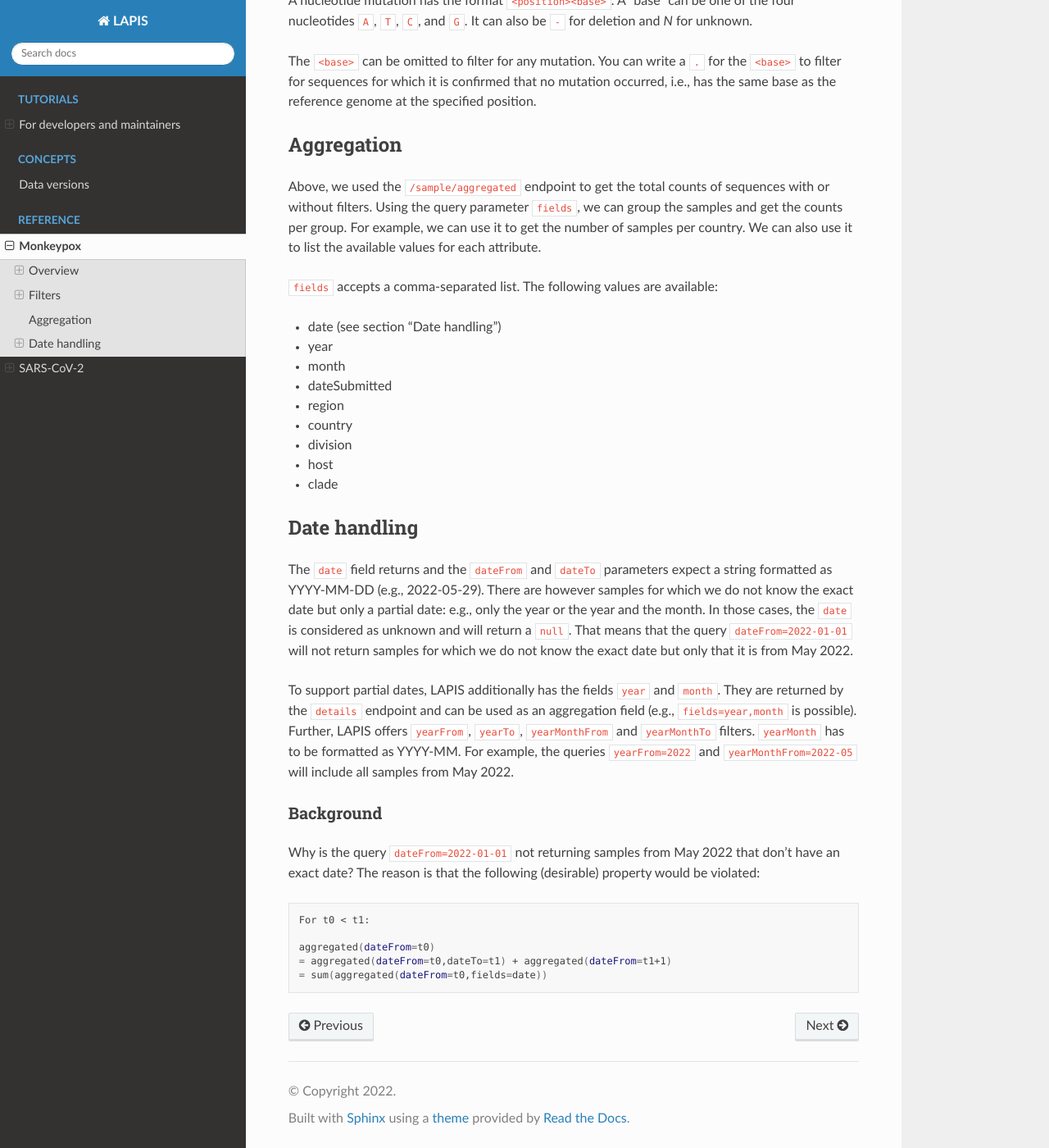
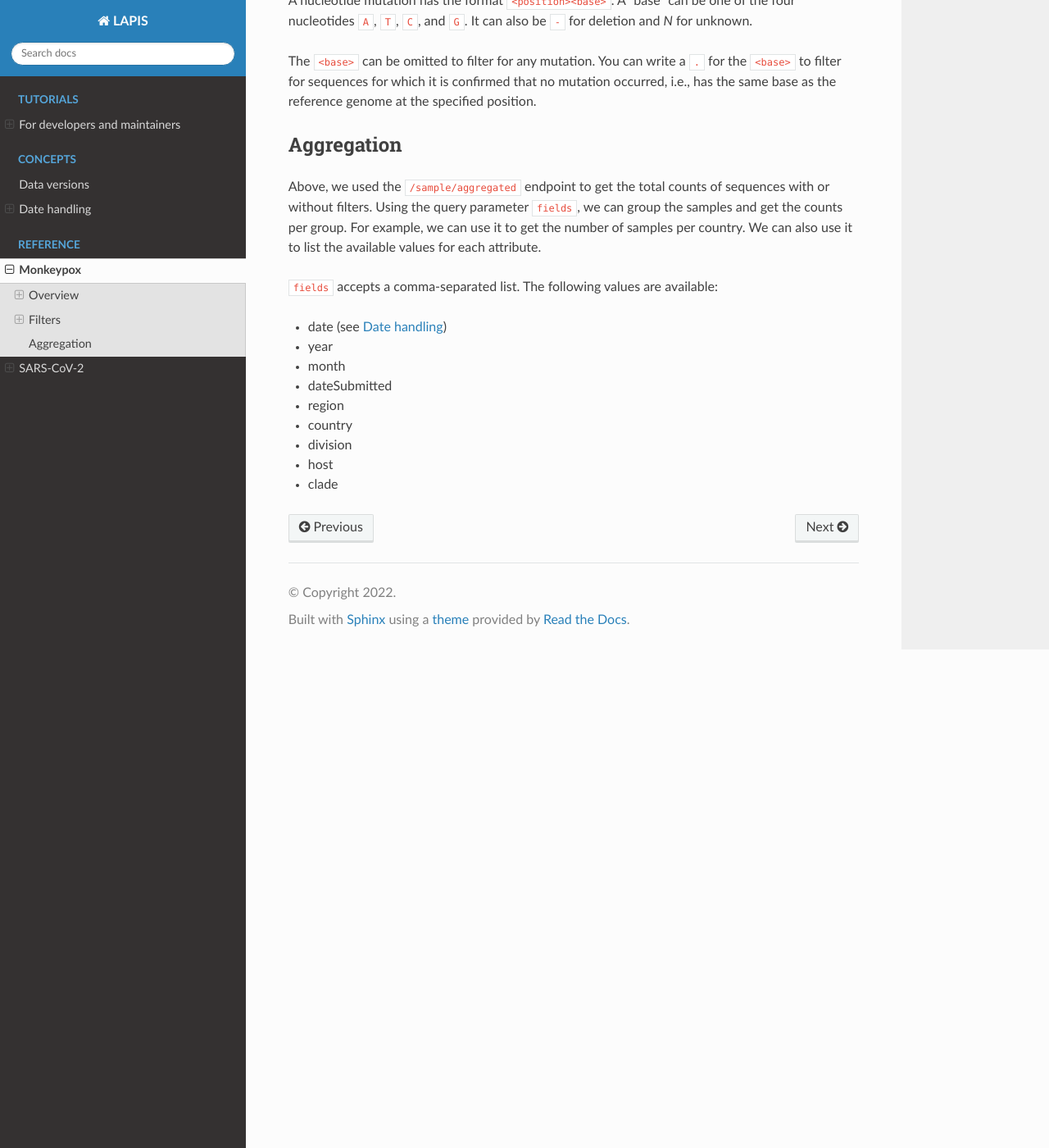
Before and after one commit to GenSpectrum/LAPIS, a Sphinx documentation site: the page built from docs/source/reference/monkeypox.rst, in a window 1280 px wide and 1400 px high, scrolled down 2161 px. Shown: the whole window at 82% size. Built offline with Sphinx 7.4.7 and the Read the Docs theme 2.0.0, drawn with Linux system fonts in a browser that asks for light colours; some of the changed text lies outside the part shown.

Commit message:
docs: move date handling to a separate page

```diff
--- a/docs/source/index.rst
+++ b/docs/source/index.rst
@@ -29,6 +29,7 @@ If you are hosting an own public instance and would like it to be added to the l
    :maxdepth: 5
 
    concepts/data_versions.rst
+   concepts/date_handling.rst
 
 .. toctree::
    :caption: Reference
--- a/docs/source/reference/monkeypox.rst
+++ b/docs/source/reference/monkeypox.rst
@@ -59,7 +59,7 @@ We can adapt the query to filter to only samples of interest. The syntax for add
 
 All **sample** endpoints can be filtered by the following attributes:
 
-- dateFrom (see section "Date handling")
+- dateFrom (see :ref:`dateHandling`)
 - dateTo
 - yearFrom
 - yearTo
@@ -99,7 +99,7 @@ Above, we used the ``/sample/aggregated`` endpoint to get the total counts of se
 
 ``fields`` accepts a comma-separated list. The following values are available:
 
-- date (see section "Date handling")
+- date (see :ref:`dateHandling`)
 - year
 - month
 - dateSubmitted
@@ -110,26 +110,5 @@ Above, we used the ``/sample/aggregated`` endpoint to get the total counts of se
 - clade
 
 
-Date handling
--------------
-
-The ``date`` field returns and the ``dateFrom`` and ``dateTo`` parameters expect a string formatted as YYYY-MM-DD (e.g., 2022-05-29). There are however samples for which we do not know the exact date but only a partial date: e.g., only the year or the year and the month. In those cases, the ``date`` is considered as unknown and will return a ``null``. That means that the query ``dateFrom=2022-01-01`` will not return samples for which we do not know the exact date but only that it is from May 2022.
-
-To support partial dates, LAPIS additionally has the fields ``year`` and ``month``. They are returned by the ``details`` endpoint and can be used as an aggregation field (e.g., ``fields=year,month`` is possible). Further, LAPIS offers ``yearFrom``, ``yearTo``, ``yearMonthFrom`` and ``yearMonthTo`` filters. ``yearMonth`` has to be formatted as YYYY-MM. For example, the queries ``yearFrom=2022`` and ``yearMonthFrom=2022-05`` will include all samples from May 2022.
-
-
-Background
-~~~~~~~~~~
-
-Why is the query ``dateFrom=2022-01-01`` not returning samples from May 2022 that don't have an exact date? The reason is that the following (desirable) property would be violated:
-
-.. code-block:: bash
-
-    For t0 < t1:
-
-    aggregated(dateFrom=t0)
-    = aggregated(dateFrom=t0,dateTo=t1) + aggregated(dateFrom=t1+1)
-    = sum(aggregated(dateFrom=t0,fields=date))
-
 .. toctree::
    :maxdepth: 3
```
Also changed, not shown: docs/source/concepts/date_handling.rst (added, +24 -0 lines).
